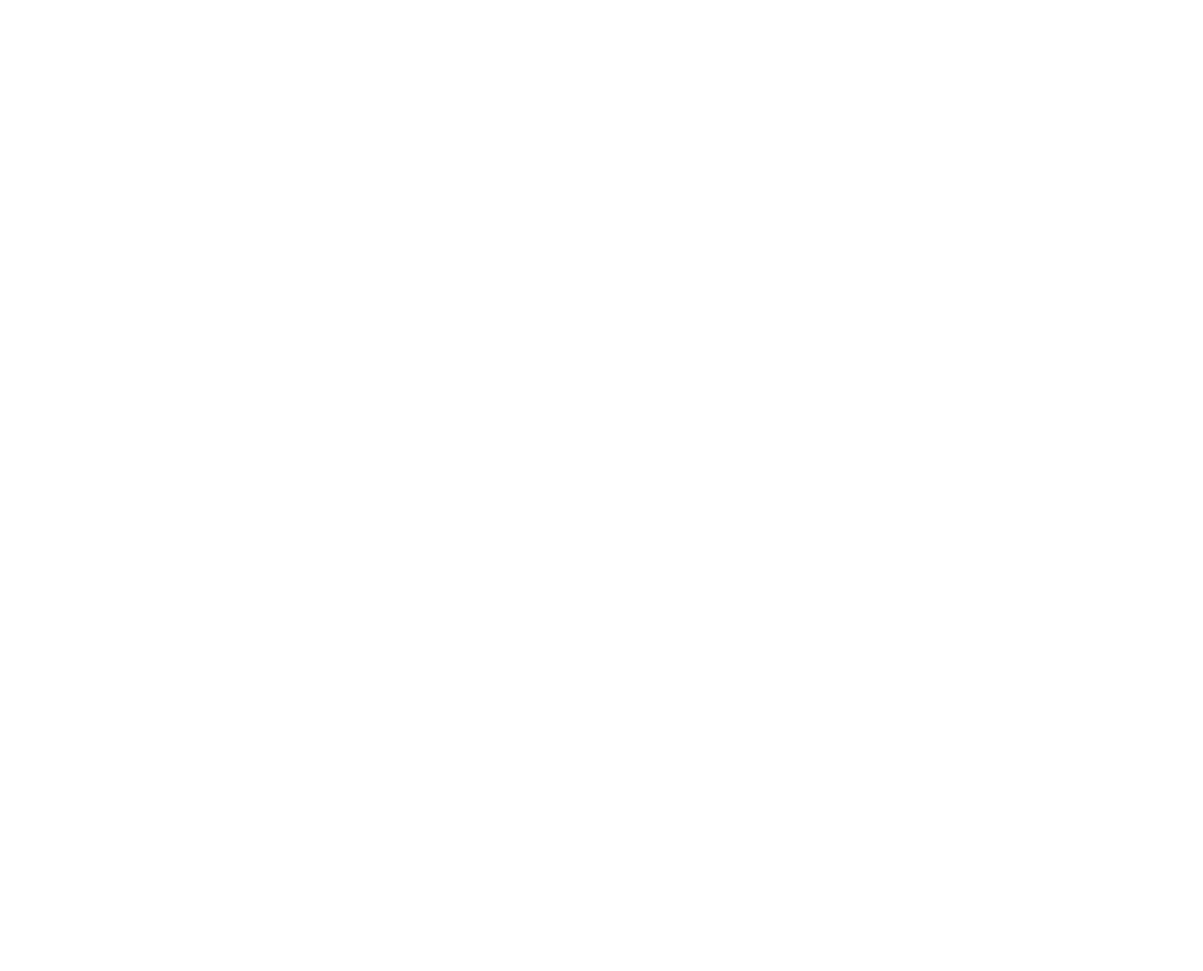
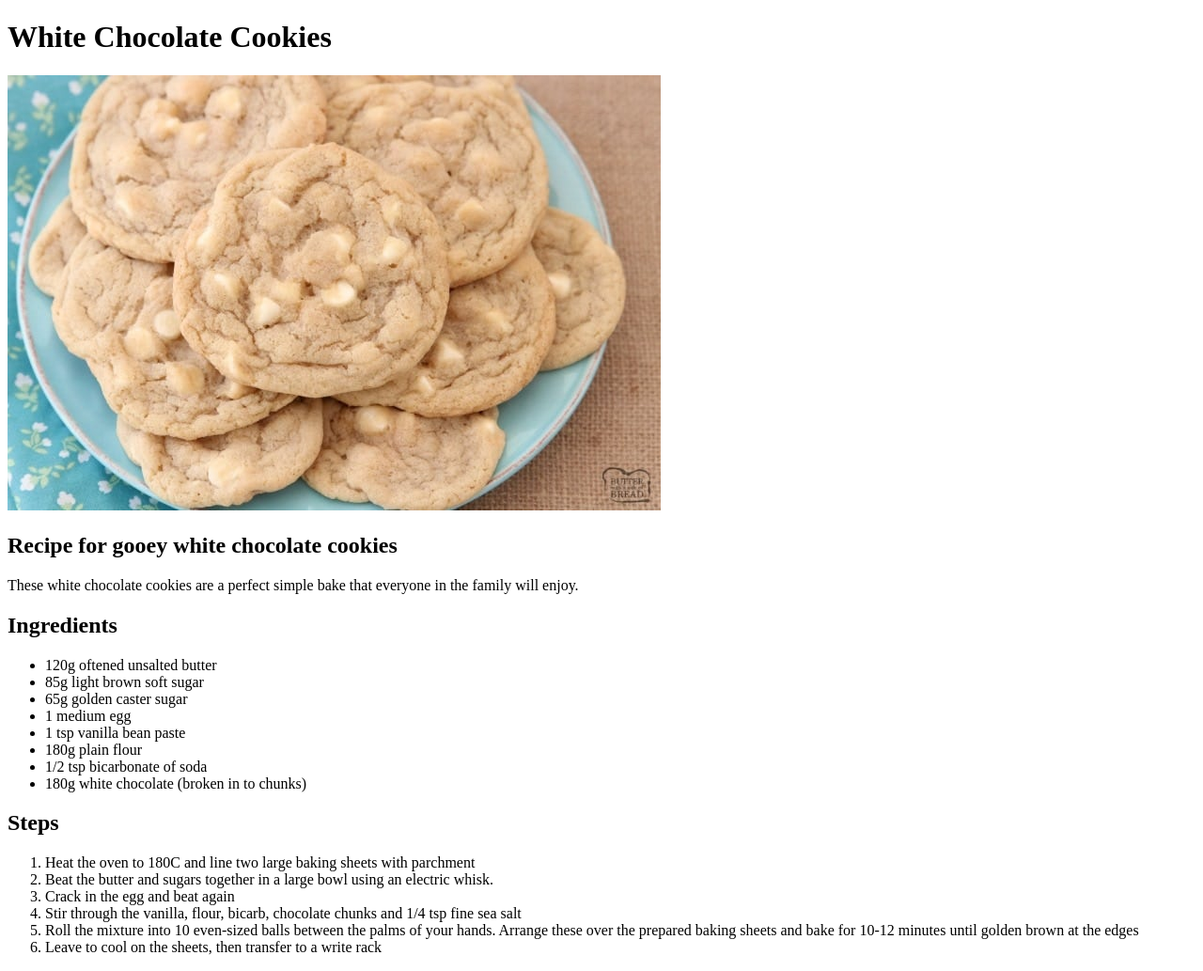
Before and after one commit to rlcrowhurst/odin-recipes, a plain HTML site: page recipes/cookies.html in a window 1280 px wide. Shown: the whole page at 94% size. Before the commit the page ends 800 px from the top, so only its background shows below. Drawn offline with Linux system fonts and the light colour scheme.

Commit message:
index.html

```diff
--- a/recipes/cookies.html
+++ b/recipes/cookies.html
@@ -7,6 +7,29 @@
     <title>White Chocolate Cookies</title>
 </head>
 <body>
-
+    <h1>White Chocolate Cookies</h1>
+    <img src="white-chocolate-cookies.jpg">
+    <h2>Recipe for gooey white chocolate cookies</h2>
+    <p>These white chocolate cookies are a perfect simple bake that everyone in the family will enjoy.</p>
+    <h2>Ingredients</h2>
+    <ul>
+        <li>120g oftened unsalted butter</li>
+        <li>85g light brown soft sugar</li>
+        <li>65g golden caster sugar</li>
+        <li>1 medium egg</li>
+        <li>1 tsp vanilla bean paste</li>
+        <li>180g plain flour</li>
+        <li>1/2 tsp bicarbonate of soda</li>
+        <li>180g white chocolate (broken in to chunks)</li>
+    </ul>
+    <h2>Steps</h2>
+    <ol>
+        <li>Heat the oven to 180C and line two large baking sheets with parchment</li>
+        <li>Beat the butter and sugars together in a large bowl using an electric whisk.</li>
+        <li>Crack in the egg and beat again</li>
+        <li>Stir through the vanilla, flour, bicarb, chocolate chunks and 1/4 tsp fine sea salt</li>
+        <li>Roll the mixture into 10 even-sized balls between the palms of your hands. Arrange these over the prepared baking sheets and bake for 10-12 minutes until golden brown at the edges</li>
+        <li>Leave to cool on the sheets, then transfer to a write rack</li>
+    </ol>
 </body>
 </html>
```
Also changed, not shown: index.html (+5 -3 lines), recipes/flapjacks.jpeg (added), recipes/white-chocolate-cookies.jpg (added).
